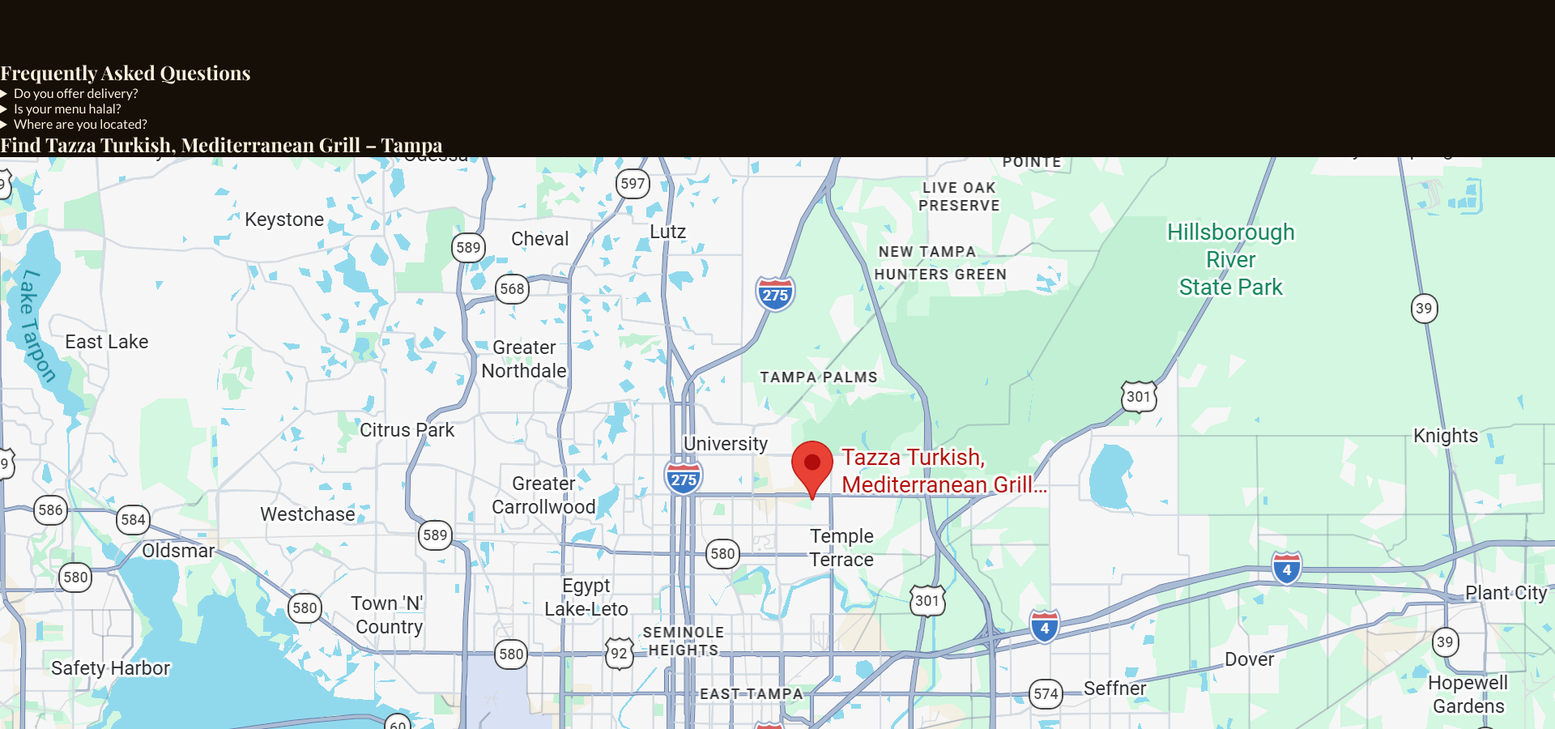
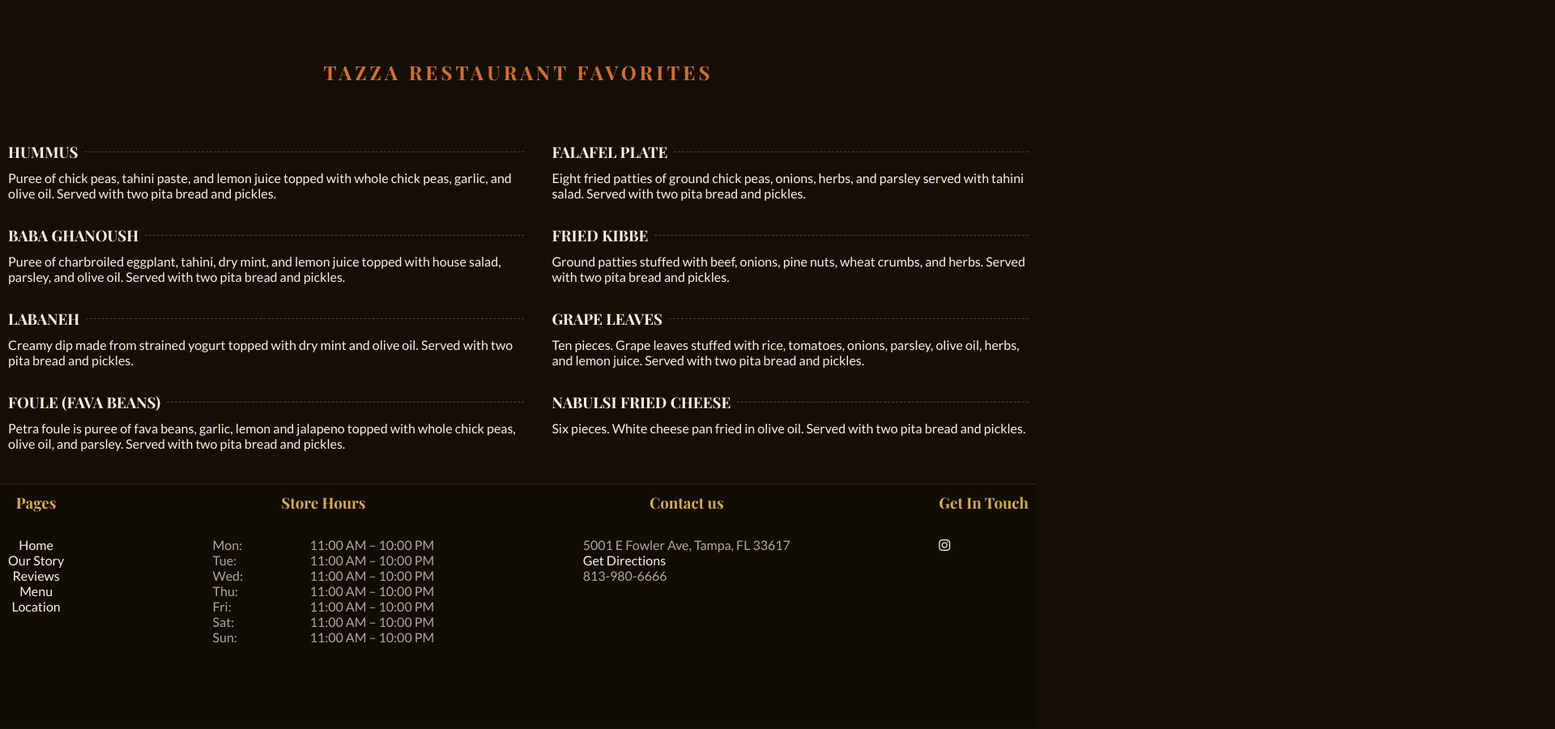
Before and after one commit to Asadowh/tazza-website, a plain HTML site: page index.html in a window 1280 px wide. Shown: the part 2400-3300 px from the top of the page at 81% size, 1920 px wide, since content can reach past the window. Drawn offline with nearby package versions, Linux system fonts and the light colour scheme; a web font is replaced by a local one.

Commit message:
Finished Tazza website

```diff
--- a/index.html
+++ b/index.html
@@ -167,66 +167,128 @@
                 </div>
             </div>
         </section>
-        <section id = "faq">
-            <h2>Frequently Asked Questions</h2>
+        <section id = "menu">
+            <div class = "about-heading">
+                <h2 class = "about-heading">Tazza Restaurant Favorites</h2>
+            </div>
+            <div id="menu-split">
+                <div class="menu-left">
+                    <div class="food-name">
+                        <div class="food-title">
+                            <h3 class="food-heading">HUMMUS</h3>
+                            <div class="menu-line"></div>
+                        </div>
+                        <p class="food-description">
+                            Puree of chick peas, tahini paste, and lemon juice topped with whole chick peas, garlic, and olive oil. Served with two pita bread and pickles.
+                        </p>
+                    </div>
 
-            <details>
-                <summary>Do you offer delivery?</summary>
-                <p>We are pickup only. Place your order online and it'll be ready in 15–20 minutes.</p>
-            </details>
+                    <div class="food-name">
+                        <div class="food-title">
+                            <h3 class="food-heading">BABA GHANOUSH</h3>
+                            <div class="menu-line"></div>
+                        </div>
+                        <p class="food-description">
+                            Puree of charbroiled eggplant, tahini, dry mint, and lemon juice topped with house salad, parsley, and olive oil. Served with two pita bread and pickles.
+                        </p>
+                    </div>
 
-            <details>
-                <summary>Is your menu halal?</summary>
-                <p>Yes, 100% of our menu is halal certified.</p>
-            </details>
+                    <div class="food-name">
+                        <div class="food-title">
+                            <h3 class="food-heading">LABANEH</h3>
+                            <div class="menu-line"></div>
+                        </div>
+                        <p class="food-description">
+                            Creamy dip made from strained yogurt topped with dry mint and olive oil. Served with two pita bread and pickles.
+                        </p>
+                    </div>
 
-            <details>
-                <summary>Where are you located?</summary>
-                <p>We're at 5001 E Fowler Ave, Suite D, Tampa, FL. Open daily 11AM–10PM.</p>
-            </details>
+                    <div class="food-name">
+                        <div class="food-title">
+                            <h3 class="food-heading">FOULE (FAVA BEANS)</h3>
+                            <div class="menu-line"></div>
+                        </div>
+                        <p class="food-description">
+                            Petra foule is puree of fava beans, garlic, lemon and jalapeno topped with whole chick peas, olive oil, and parsley. Served with two pita bread and pickles.
+                        </p>
+                    </div>
+                </div>
+                <div class="menu-right">
+                    <div class="food-name">
+                        <div class="food-title">
+                            <h3 class="food-heading">FALAFEL PLATE</h3>
+                            <div class="menu-line"></div>
+                        </div>
+                        <p class="food-description">
+                            Eight fried patties of ground chick peas, onions, herbs, and parsley served with tahini salad. Served with two pita bread and pickles.
+                        </p>
+                    </div>
 
-        </section>
-        <section id = "location">
-            <h2>Find Tazza Turkish, Mediterranean Grill – Tampa</h2>
-            <a href = "https://www.google.com/maps/place/Tazza+Turkish,+Mediterranean+Grill+Tampa/@28.0536592,-82.4039522,17z/data=!3m2!4b1!5s0x88c2c7cf8c7ee023:0xaf4282ad2b1670c3!4m6!3m5!1s0x88c2c7cf897c5e6b:0x1c493735a9cde828!8m2!3d28.0536545!4d-82.4013773!16s%2Fg%2F1tz76s0s?entry=ttu&g_ep=EgoyMDI2MDYwMS4wIKXMDSoASAFQAw%3D%3D" target = "_blank">
-                <img src = "images/Tazza-Location.png">
-            </a>
-            <div class = "map-card">
-                <div>
-                    <h3>Tazza Turkish & Mediterranean Grill</h3>
-                    <p>5001 E Fowler Ave, Suite D, Tampa, FL 33617</p>
-                    <p>⭐⭐⭐⭐✨ 4.5 (1,457 reviews)</p>
-                </div>
-                <div>
-                    <a href = "https://www.google.com/maps/place/Tazza+Turkish,+Mediterranean+Grill+Tampa/@28.0536592,-82.4039522,17z/data=!3m2!4b1!5s0x88c2c7cf8c7ee023:0xaf4282ad2b1670c3!4m6!3m5!1s0x88c2c7cf897c5e6b:0x1c493735a9cde828!8m2!3d28.0536545!4d-82.4013773!16s%2Fg%2F1tz76s0s?entry=ttu&g_ep=EgoyMDI2MDYwMS4wIKXMDSoASAFQAw%3D%3D">
-                        Location
-                    </a>
+                    <div class="food-name">
+                        <div class="food-title">
+                            <h3 class="food-heading">FRIED KIBBE</h3>
+                            <div class="menu-line"></div>
+                        </div>
+                        <p class="food-description">
+                            Ground patties stuffed with beef, onions, pine nuts, wheat crumbs, and herbs. Served with two pita bread and pickles.
+                        </p>
+                    </div>
+
+                    <div class="food-name">
+                        <div class="food-title">
+                            <h3 class="food-heading">GRAPE LEAVES</h3>
+                            <div class="menu-line"></div>
+                        </div>
+                        <p class="food-description">
+                            Ten pieces. Grape leaves stuffed with rice, tomatoes, onions, parsley, olive oil, herbs, and lemon juice. Served with two pita bread and pickles.
+                        </p>
+                    </div>
+
+                    <div class="food-name">
+                        <div class="food-title">
+                            <h3 class="food-heading">NABULSI FRIED CHEESE</h3>
+                            <div class="menu-line"></div>
+                        </div>
+                        <p class="food-description">
+                            Six pieces. White cheese pan fried in olive oil. Served with two pita bread and pickles.
+                        </p>
+                    </div>
+
                 </div>
             </div>
         </section>
         <footer id = "contact">
-            <div>
-                <img src = "images/tazza-logo.png">
-                <div>
+            <div class = "footer-logo">
+                <div class = "footer-pages">
+                    <h3 id = "footer-header1">Pages</h3>
+                    <a href = "#hero">Home</a>
+                    <a href = "#about">Our Story</a>
+                    <a href = "#reviews">Reviews</a>
+                    <a href = "#menu">Menu</a>
+                    <a href = "https://www.google.com/maps/place/Tazza+Turkish,+Mediterranean+Grill+Tampa/@28.0536592,-82.4039522,17z/data=!3m2!4b1!5s0x88c2c7cf8c7ee023:0xaf4282ad2b1670c3!4m6!3m5!1s0x88c2c7cf897c5e6b:0x1c493735a9cde828!8m2!3d28.0536545!4d-82.4013773!16s%2Fg%2F1tz76s0s?entry=ttu&g_ep=EgoyMDI2MDYwMS4wIKXMDSoASAFQAw%3D%3D" target = "_blank">Location</a>
+                </div>
+            </div>
+            <div class = "footer-hours">
+                <h3>Store Hours</h3>
+                <div class="hours">
+                    <div><span>Mon:</span><span>11:00 AM – 10:00 PM</span></div>
+                    <div><span>Tue:</span><span>11:00 AM – 10:00 PM</span></div>
+                    <div><span>Wed:</span><span>11:00 AM – 10:00 PM</span></div>
+                    <div><span>Thu:</span><span>11:00 AM – 10:00 PM</span></div>
+                    <div><span>Fri:</span><span>11:00 AM – 10:00 PM</span></div>
+                    <div><span>Sat:</span><span>11:00 AM – 10:00 PM</span></div>
+                    <div><span>Sun:</span><span>11:00 AM – 10:00 PM</span></div>
+                </div>
+            </div>
+            <div class = "footer-contact">
                     <h3>Contact us</h3>
                     <p>5001 E Fowler Ave, Tampa, FL 33617</p>
-                    <a href = "https://www.google.com/maps/place/Tazza+Turkish,+Mediterranean+Grill+Tampa/@28.0536592,-82.4039522,17z/data=!3m2!4b1!5s0x88c2c7cf8c7ee023:0xaf4282ad2b1670c3!4m6!3m5!1s0x88c2c7cf897c5e6b:0x1c493735a9cde828!8m2!3d28.0536545!4d-82.4013773!16s%2Fg%2F1tz76s0s?entry=ttu&g_ep=EgoyMDI2MDYwMS4wIKXMDSoASAFQAw%3D%3D">Get Directions</a>
+                    <a href = "https://www.google.com/maps/place/Tazza+Turkish,+Mediterranean+Grill+Tampa/@28.0536592,-82.4039522,17z/data=!3m2!4b1!5s0x88c2c7cf8c7ee023:0xaf4282ad2b1670c3!4m6!3m5!1s0x88c2c7cf897c5e6b:0x1c493735a9cde828!8m2!3d28.0536545!4d-82.4013773!16s%2Fg%2F1tz76s0s?entry=ttu&g_ep=EgoyMDI2MDYwMS4wIKXMDSoASAFQAw%3D%3D" target = "_blank">Get Directions</a>
                     <p>813-980-6666</p>
-                </div>
-                <div>
-                    <h3>Store Hours</h3>
-                    <p>Mon:     11:00 AM – 10:00 PM</p>
-                    <p>Tue:     11:00 AM – 10:00 PM</p>
-                    <p>Wed:     11:00 AM – 10:00 PM</p>
-                    <p>Thu:     11:00 AM – 10:00 PM</p>
-                    <p>Fri:     11:00 AM – 10:00 PM</p>
-                    <p>Sat:     11:00 AM – 10:00 PM</p>
-                    <p>Sun:     11:00 AM – 10:00 PM</p>
-                </div>
-                <div>
-                    <h3>Get In Touch</h3>
-                    <a href="https://www.instagram.com/tazza_cafe_tampa"><i class="fa-brands fa-instagram"></i></a>
-                </div>
+            </div>
+            <div class = "ig">
+                <h3>Get In Touch</h3>
+                <a href="https://www.instagram.com/tazza_cafe_tampa"><i class="fa-brands fa-instagram"></i></a>
             </div>
         </footer>
     </body>
--- a/styles.css
+++ b/styles.css
@@ -15,6 +15,8 @@
 
     --font-body: 'Lato', sans-serif;
     --font-heading: 'Playfair Display', serif;
+
+    --footer-bg: #090604;
 }
 *
 {
@@ -346,3 +348,120 @@
     flex: 0 0 290px;
     scroll-snap-align: start;
 }
+
+
+/*                   Menu                   */
+.about-heading h2
+{
+    color: var(--accent);
+    letter-spacing: 4px;
+    text-transform: uppercase;
+    text-align: center;
+}
+
+#menu-split
+{
+    display: flex;
+    padding: 10px;
+    color: var(--text);
+}
+.menu-left
+{
+    margin-right: 17px;
+}
+.menu-right
+{
+    margin-left: 17px;
+}
+.food-title
+{
+    display: flex;
+    align-items: center;
+    gap: 0.5rem;
+}
+
+.menu-line
+{
+    flex: 1;
+    height: 0;
+    border-bottom: 1px dashed rgba(201, 164, 106, 0.35);
+    transform: translateY(10px);
+}
+.food-heading
+{
+    justify-content: center;
+    padding-top: 30px;
+    padding-bottom: 10px;
+}
+
+/*                   Footer                   */
+#contact
+{
+    display: flex;
+    justify-content: space-between;
+    background-color: #120c06;
+    border-top: 1px solid rgba(201, 164, 106, 0.18);
+    color: var(--muted-text);
+    margin-top: 30px;
+    height: 300px;
+}
+#contact a
+{
+    text-decoration: none;
+    color: var(--text);
+}
+.footer-logo img
+{
+    width: 250px;
+}
+#footer-description
+{
+    margin-top: 15px;
+    width: 250px;
+}
+#contact h3
+{
+    margin-bottom: 30px;
+    text-align: center;
+    color: var(--gold);
+}
+.footer-pages
+{
+    padding: 10px;
+    display: flex;
+    flex-direction: column;
+}
+#footer-header
+{
+    margin-bottom: 10px;
+
+}
+.hours div
+{
+    display: grid;
+    grid-template-columns: 120px auto;
+    align-items: center;
+}
+
+.footer-hours
+{
+    padding: 10px;
+}
+.footer-contact
+{
+    padding: 10px;
+}
+.ig
+{
+    padding: 10px;
+}
+.footer-contact a
+{
+    text-decoration: underline aliceblue;
+}
+.footer-pages
+{
+    display: flex;
+    flex-direction: column;
+    align-items: center;
+}
```
